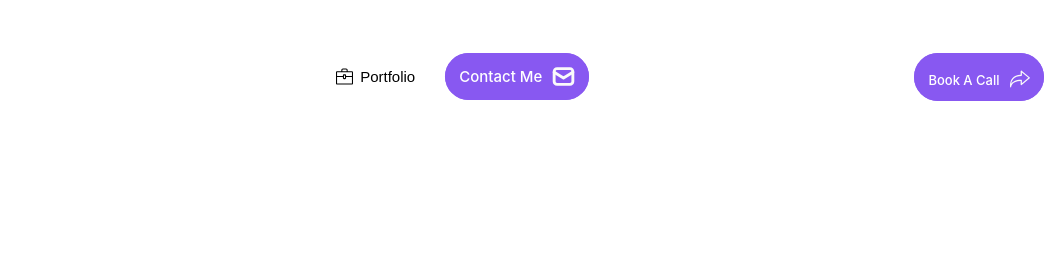
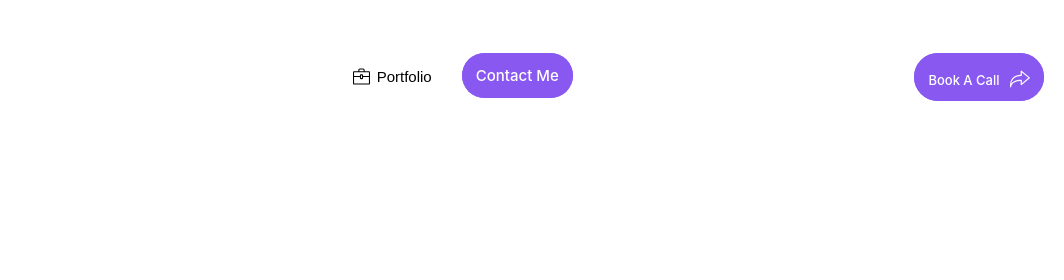
Before and after one commit to aniagoluchiemelie77/Landing-page-project, a website: page Landing p/index.html in a window 1280 px wide. Shown: the top 280 px of the page, 216-1280 px from the left. Drawn offline with nearby package versions, Linux system fonts and the light colour scheme.

Commit message:
view width corrections

```diff
--- a/Landing p/index.html
+++ b/Landing p/index.html
@@ -2,7 +2,7 @@
 <html lang=en>
 <head>
 <meta charset="UTF-8"/>
-<meta name=viewport content="width=device-width" initial-scale="1.0"/>
+<meta name=viewport content="width=device-width,initial-scale=1.0"/>
 <meta http-equiv=X-UA-Compatible content="ie=edge" />
 <meta name=description content="Diamaka's Landing page" />
 <meta name=keywords content="Content Writing, Tech News"/>
@@ -35,11 +35,6 @@
 </div>
 <div class=header__link id=contactbtn>
     <a href=mailto:diamakabest1@gmail.com target="_blank" class="btn btn-blue btn-animated">Contact Me
-    <svg version=1.1 fill=#FAFAFA height=2.3rem width=2.3rem id=Icons xmlns=http://www.w3.org/2000/svg xmlns:xlink=http://www.w3.org/1999/xlink viewBox="0 0 32 32" xml:space=preserve>
-    <style type=text/css>.st0{fill:none;stroke:#fafafa;stroke-width:2;stroke-linecap:round;stroke-linejoin:round;stroke-miterlimit:10}.st1{fill:none;stroke:#fafafa;stroke-width:2;stroke-linejoin:round;stroke-miterlimit:10}</style>
-    <path class=st0 d="M25,27H7c-2.2,0-4-1.8-4-4V9c0-2.2,1.8-4,4-4h18c2.2,0,4,1.8,4,4v14C29,25.2,27.2,27,25,27z"/>
-    <polyline class=st0 points="3,10 16,18 29,10 "/>
-    </svg>
     </a>
     </div>
 </div>
```
